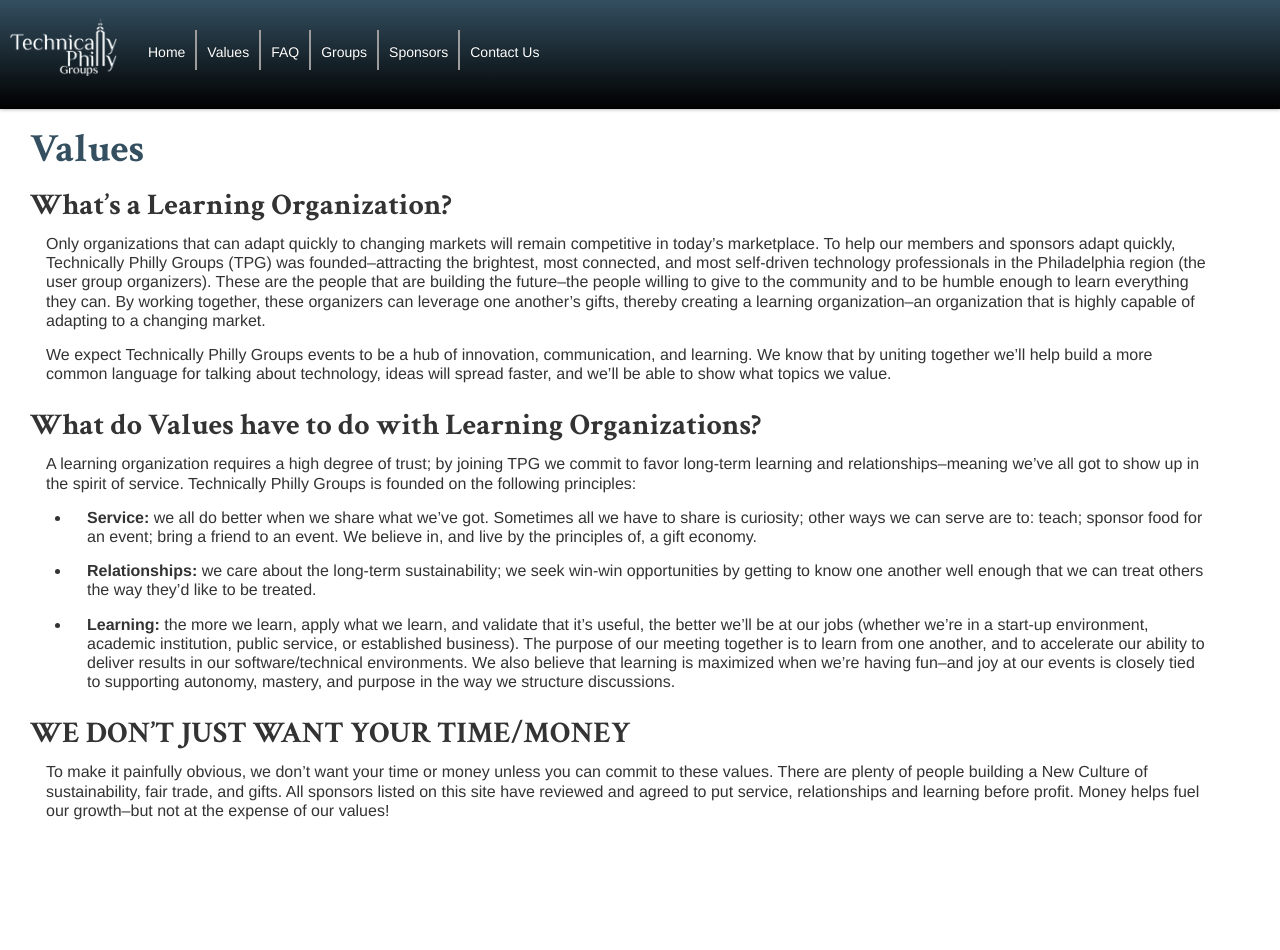
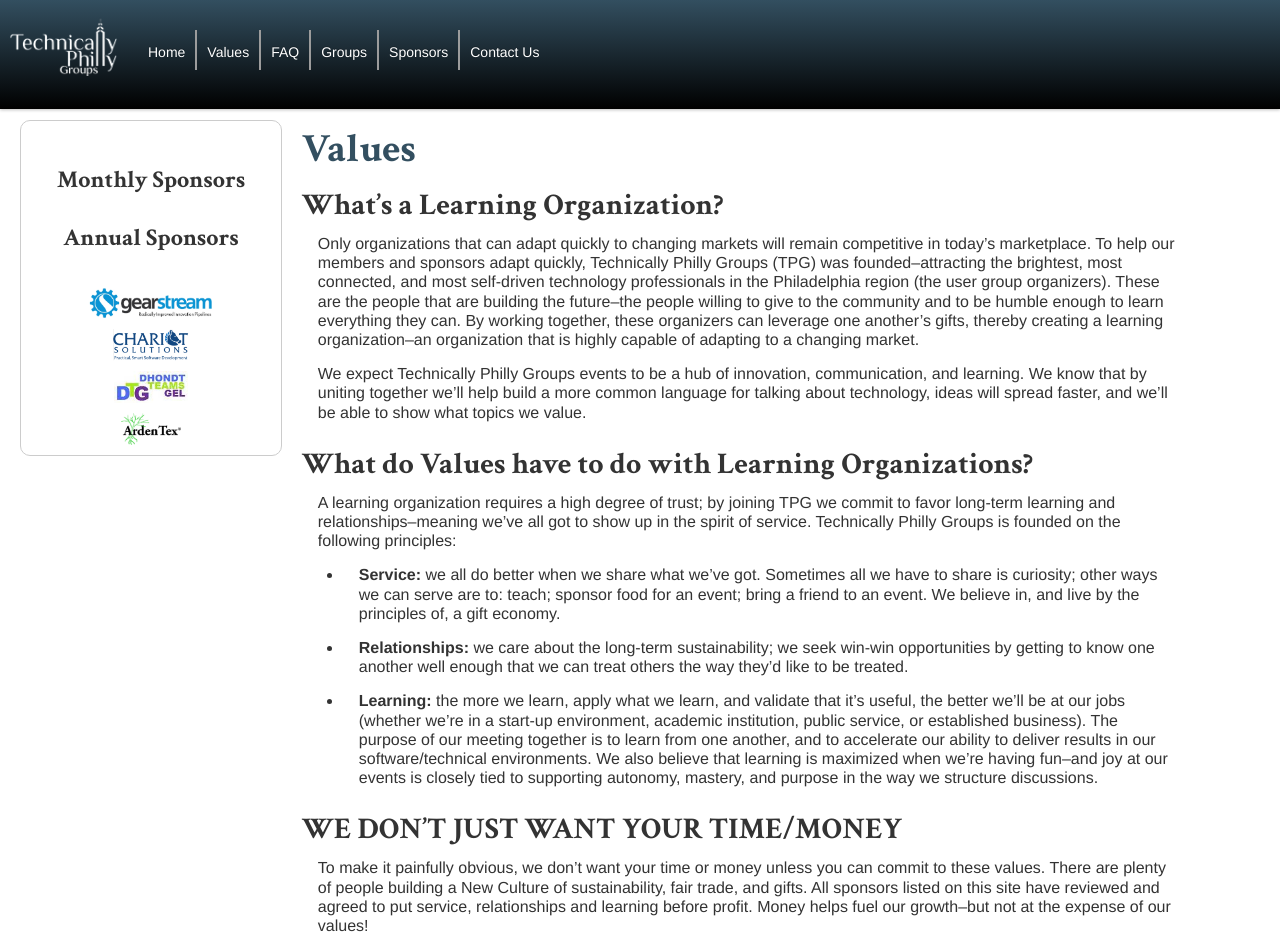
Before and after one commit to TechnicallyPhillyGroups/technicallyphillygroups.github.com, a Jekyll site: the page built from values.md, in a window 1280 px wide and 950 px high. Built offline with Jekyll 4.4.1, drawn with Linux system fonts in a browser that asks for light colours; nearby versions of some CDN libraries; some of the changed lines change nothing that is shown.

Commit message:
show sponsors next to values

```diff
--- a/values.md
+++ b/values.md
@@ -1,8 +1,8 @@
 ---
 title: "Values"
 layout: default
-tab: contact
-toc_header: none
+tab: values
+show_sponsors_sidebar: true
 ---
 
 What's a Learning Organization?
```
